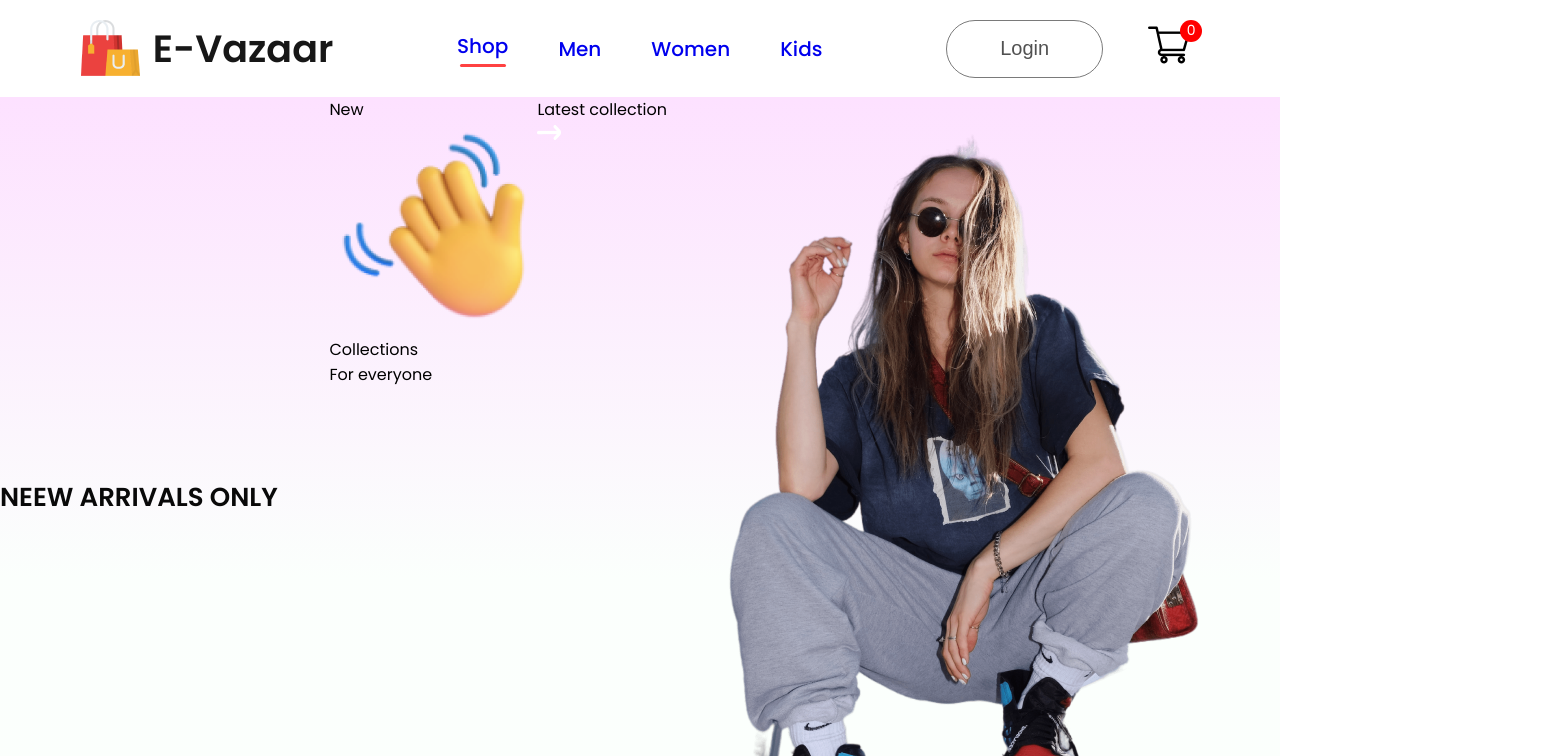
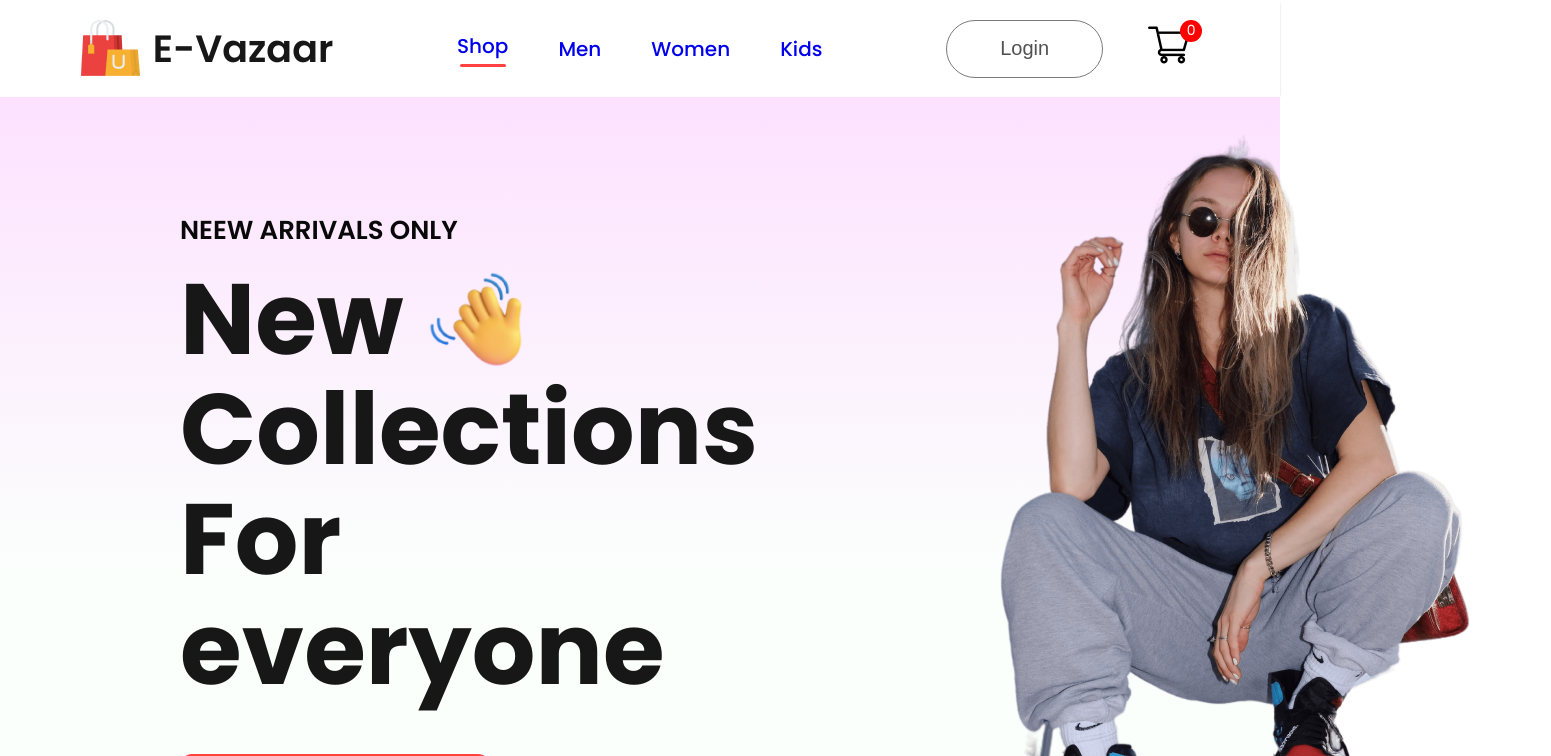
Before and after one commit to ankittripathe/FashionHub, a React (Vite) app: page / in a window 1280 px wide. Shown: the top 756 px of the page, 1551 px wide, since content can reach past the window. Built offline with nearby package versions, Linux system fonts and the light colour scheme.

Commit message:
hero-section added

```diff
--- a/src/Components/Hero/Hero.css
+++ b/src/Components/Hero/Hero.css
@@ -10,6 +10,8 @@
   flex-direction: column;
   justify-content: center;
   gap: 20px;
+  padding: 180px;
+  line-height: 1.1;
 }
 
 .hero-left h2 {
@@ -17,3 +19,34 @@
   font-size: 26px;
   font-weight: 600;
 }
+
+.hero-left p {
+  color: #171717;
+  font-size: 100px;
+  font-weight: 700;
+}
+
+.hero-hand-icon{
+  display: flex;
+  align-items: center;
+  gap: 20px;
+}
+
+.hero-hand-icon img{
+  width: 105px;
+}
+
+.hero-latest-btn{
+  display: flex;
+  justify-content: center;
+  align-items: center;
+  gap: 15px;
+  width: 310px;
+  height: 70px;
+  border-radius: 75px;
+  margin-top: 30px;
+  background:#ff4141;
+  color: white;
+  font-size: 22px;
+  font-weight: 500;
+}
--- a/src/Components/Hero/Hero.jsx
+++ b/src/Components/Hero/Hero.jsx
@@ -7,13 +7,11 @@
 const Hero = () => {
   return (
     <div className="hero">
-      {/* left-side */}
       <div className="hero-left">
         <h2>NEEW ARRIVALS ONLY</h2>
-      </div>
 
         <div>
-        <div className="hand-hand-icon">
+          <div className="hero-hand-icon">
             <p>New</p>
             <img src={hand_icon} alt="handIcon" />
           </div>
@@ -25,6 +23,7 @@
           <div>Latest collection</div>
           <img src={arrow_icon} alt="" />
         </div>
+      </div>
 
       {/* right-side */}
       <div className="hero-right">
--- a/src/index.css
+++ b/src/index.css
@@ -7,6 +7,5 @@
 }
 
 body {
-  margin: 0;
   font-family: "Poppins", Verdana, sans-serif;
 }
```
Lines whose indentation alone changed are shown as unchanged.
